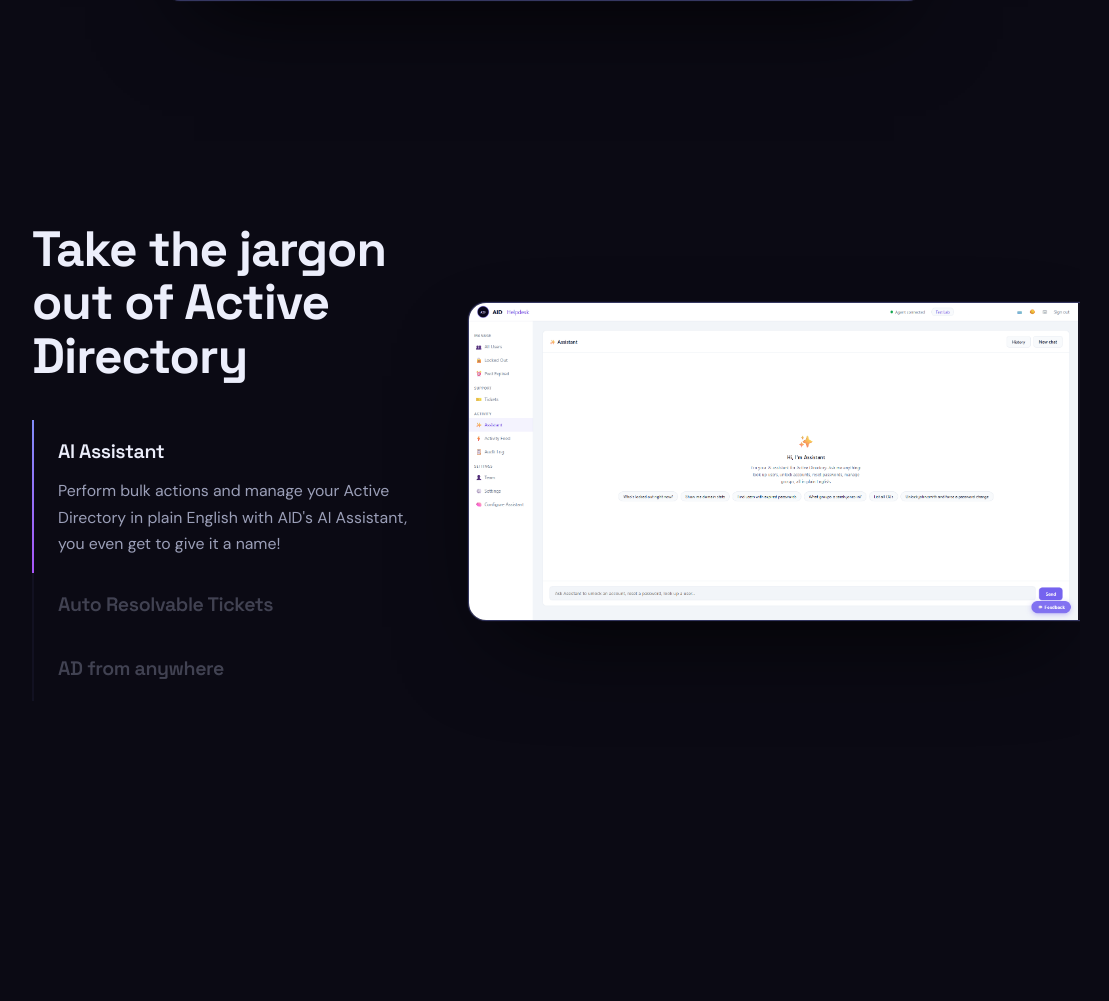
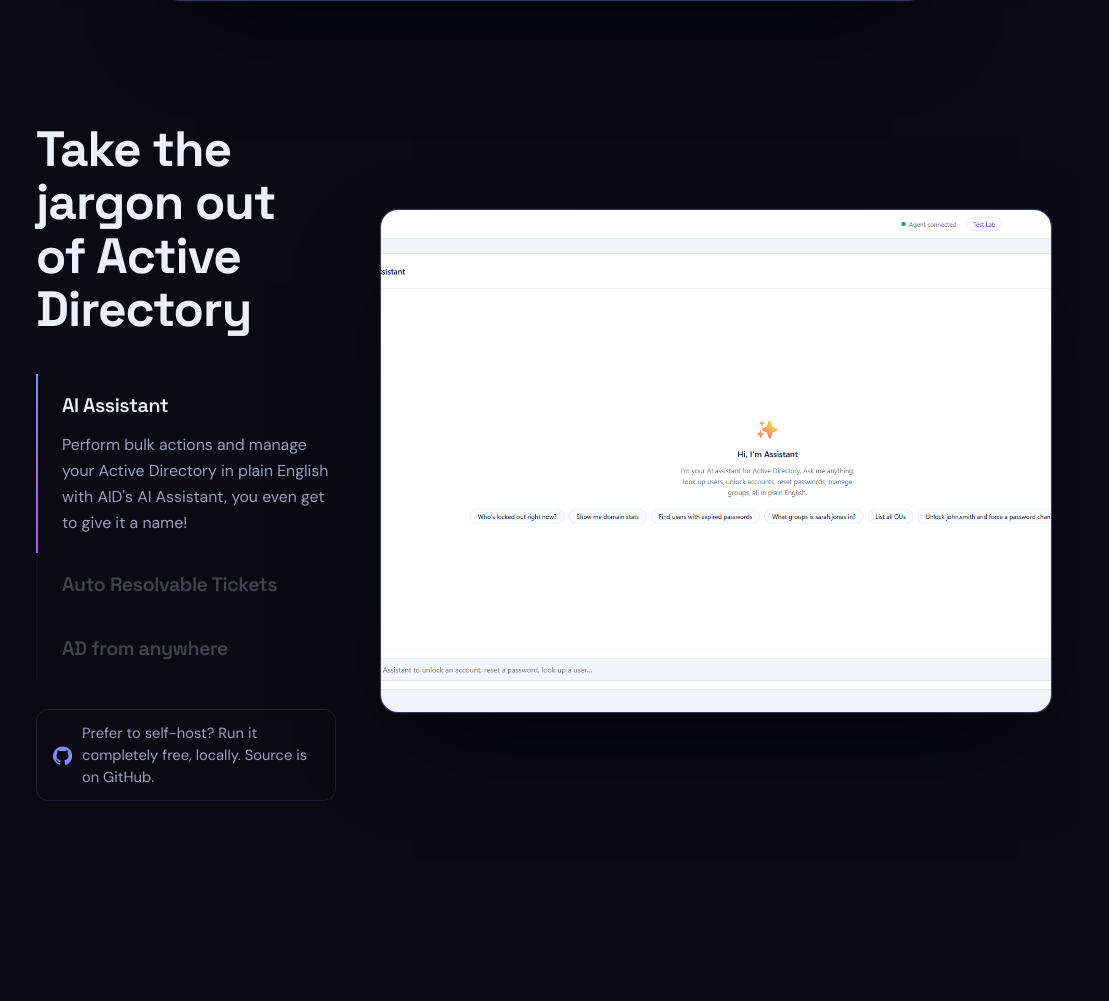
Before and after one commit to lachydotmcg/ad-helpdesk, a Flask app: page / in a window 1560 px wide; the page is wider, and only the part inside the window is pictured. Shown: the part 1690-2691 px from the top of that part, without its empty margins (236-1345 px from the left). Run offline with Flask 3, Linux system fonts and the light colour scheme; parts of the project's set-up code (start-up, migrations or seed data) failed here and were passed over; some libraries are stand-ins or nearby versions.

Commit message:
Landing page polish
Co-Authored-By: Claude Sonnet 4.6 <noreply@anthropic.com>

```diff
--- a/cloud/templates/landing.html
+++ b/cloud/templates/landing.html
@@ -122,7 +122,7 @@
        Each card runs one continuous loop: slow-fall in from the top, ease to a
        brief rest at centre-right, then drift on out toward the lower right and
        fade. Four cards share the loop on staggered (negative) delays so there is
-       always a steady stream — no snapping between fixed slots. */
+       always a steady stream, no snapping between fixed slots. */
     .hero-reel {
       position: relative; height: 460px; align-self: center;
       overflow: visible;
@@ -137,6 +137,12 @@
       animation: reelFlow 13s linear infinite;
     }
     .reel-card img { display: block; width: 100%; height: auto; object-fit: cover; pointer-events: none; }
+    .reel-bar {
+      display: flex; align-items: center; gap: 7px; padding: 10px 13px;
+      background: #0d0c17; border-bottom: 1px solid var(--border);
+    }
+    .reel-bar i { width: 10px; height: 10px; border-radius: 50%; display: block; }
+    .reel-bar .r { background: #ff5f57; } .reel-bar .y { background: #febc2e; } .reel-bar .g { background: #28c840; }
     .reel-card:nth-of-type(1) { animation-delay: 0s; }
     .reel-card:nth-of-type(2) { animation-delay: -4.333s; }
     .reel-card:nth-of-type(3) { animation-delay: -8.666s; }
@@ -193,12 +199,10 @@
       display: flex; align-items: center; overflow: hidden;
     }
     .fs-grid {
-      width: 100%;
-      display: grid; grid-template-columns: minmax(240px, 380px) 1fr;
-      gap: clamp(28px, 4vw, 56px); align-items: center;
-      /* left aligns to the centred container; right column bleeds to the edge */
-      padding-left: max(24px, calc((100% - 1120px) / 2 + 24px));
-      padding-right: 0;
+      width: 100%; max-width: 1560px; margin: 0 auto;
+      display: grid; grid-template-columns: minmax(200px, 300px) 1fr;
+      gap: clamp(20px, 3vw, 44px); align-items: center;
+      padding: 0 28px;
     }
     .fs-title {
       font-family: 'Space Grotesk', sans-serif;
@@ -238,15 +242,24 @@
     .fs-item.active h3 { color: var(--text); }
     .fs-item.active p { max-height: 200px; opacity: 1; margin-top: 10px; }
 
+    .fs-selfhost {
+      display: inline-flex; align-items: center; gap: 10px; margin-top: 28px;
+      font-size: 0.92rem; color: var(--muted); line-height: 1.5;
+      border: 1px solid var(--border); border-radius: 12px; padding: 12px 16px;
+      transition: color 0.2s, border-color 0.2s, background 0.2s;
+    }
+    .fs-selfhost:hover { color: var(--text); border-color: var(--accent2); background: rgba(129,140,248,0.06); }
+    .fs-selfhost svg { width: 19px; height: 19px; flex-shrink: 0; color: var(--accent2); }
+
     .fs-media { position: relative; }
     .fs-media-inner {
-      position: relative; aspect-ratio: 1857 / 967; max-height: 82vh; border-radius: 18px 0 0 18px; overflow: hidden;
-      border: 1px solid var(--border2); border-right: none; background: var(--surface);
+      position: relative; aspect-ratio: 4 / 3; max-height: 86vh; border-radius: 18px; overflow: hidden;
+      border: 1px solid var(--border2); background: var(--surface);
       box-shadow: 0 40px 100px -34px rgba(0,0,0,0.85), 0 0 0 1px rgba(129,140,248,0.06);
     }
     .fs-shot {
       position: absolute; inset: 0; width: 100%; height: 100%;
-      object-fit: contain; object-position: left center;
+      object-fit: cover; object-position: top center;
       opacity: 0; transform: scale(1.03); transition: opacity 0.6s ease, transform 0.7s ease;
     }
     .fs-shot.active { opacity: 1; transform: scale(1); }
@@ -322,7 +335,7 @@
 
     .b-span2 { grid-row: span 2; }
 
-    /* The assistant flexes over the top-right of the panel — big, dropping into
+    /* The assistant flexes over the top-right of the panel, big, dropping into
        the feature tile's empty space */
     .bicep {
       position: absolute; z-index: 6; pointer-events: none;
@@ -660,7 +673,7 @@
       .fs-item h3 { color: var(--text) !important; }
       .fs-item p { max-height: 200px; opacity: 1; margin-top: 10px; }
       .fs-item::before { transform: scaleY(1); }
-      .fs-media-inner { aspect-ratio: 1857 / 967; border-radius: 14px; border-right: 1px solid var(--border2); }
+      .fs-media-inner { aspect-ratio: 4 / 3; border-radius: 14px; border-right: 1px solid var(--border2); }
       .fs-shot { position: relative; }
       .fs-shot:not(.active) { display: none; }
 
@@ -731,9 +744,18 @@
     </div>
 
     <div class="hero-reel" id="hero-reel" aria-hidden="true">
-      <div class="reel-card"><img src="/static/shot-dashboard.png" alt="" /></div>
-      <div class="reel-card"><img src="/static/shot-assistant.png" alt="" /></div>
-      <div class="reel-card"><img src="/static/shot-ticket.png" alt="" /></div>
+      <div class="reel-card">
+        <div class="reel-bar"><i class="r"></i><i class="y"></i><i class="g"></i></div>
+        <img src="/static/shot-dashboard.png" alt="" />
+      </div>
+      <div class="reel-card">
+        <div class="reel-bar"><i class="r"></i><i class="y"></i><i class="g"></i></div>
+        <img src="/static/shot-assistant.png" alt="" />
+      </div>
+      <div class="reel-card">
+        <div class="reel-bar"><i class="r"></i><i class="y"></i><i class="g"></i></div>
+        <img src="/static/shot-ticket.png" alt="" />
+      </div>
       <div class="reel-glow"></div>
     </div>
   </section>
@@ -823,6 +845,10 @@
               <p>Access and manage your Active Directory with plain English from anywhere, no VPNs, no meshnet, and still maximally secure.</p>
             </div>
           </div>
+          <a class="fs-selfhost" href="https://github.com/lachydotmcg/ad-helpdesk" target="_blank" rel="noopener">
+            <svg viewBox="0 0 24 24" fill="currentColor" aria-hidden="true"><path d="M12 .5a12 12 0 0 0-3.79 23.4c.6.11.82-.26.82-.58v-2c-3.34.73-4.04-1.6-4.04-1.6-.55-1.39-1.34-1.76-1.34-1.76-1.1-.75.08-.73.08-.73 1.2.09 1.84 1.24 1.84 1.24 1.07 1.83 2.81 1.3 3.5 1 .1-.78.42-1.3.76-1.6-2.67-.3-5.47-1.33-5.47-5.93 0-1.31.47-2.38 1.24-3.22-.13-.3-.54-1.52.12-3.18 0 0 1.0-.32 3.3 1.23a11.5 11.5 0 0 1 6 0c2.3-1.55 3.3-1.23 3.3-1.23.66 1.66.25 2.88.12 3.18.77.84 1.23 1.91 1.23 3.22 0 4.61-2.8 5.62-5.48 5.92.43.37.82 1.1.82 2.22v3.29c0 .32.21.7.82.58A12 12 0 0 0 12 .5Z"/></svg>
+            Prefer to self-host? Run it completely free, locally. Source is on GitHub.
+          </a>
         </div>
 
         <div class="fs-media" aria-hidden="true">
```
